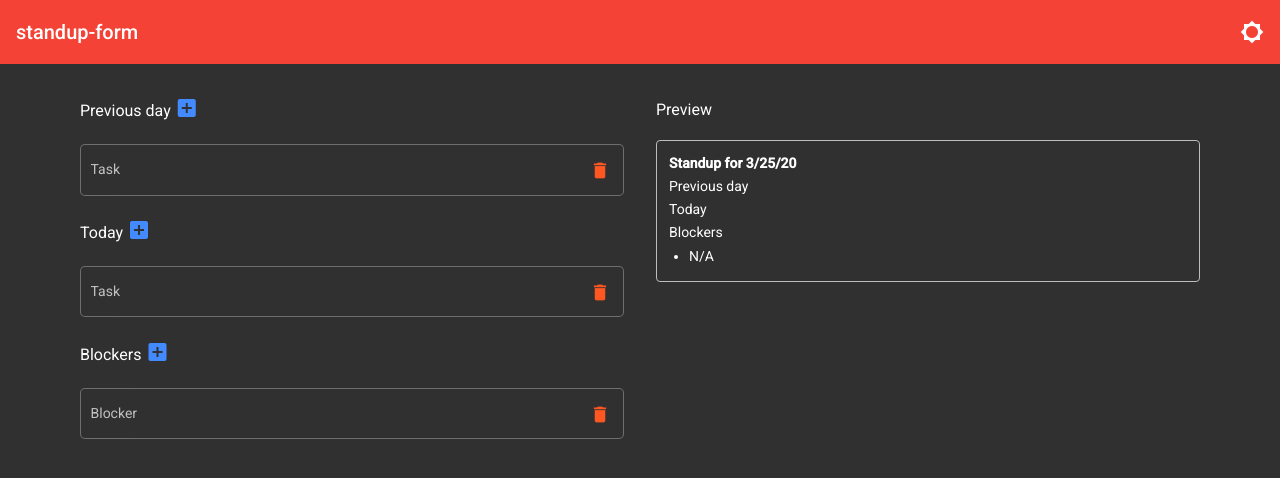
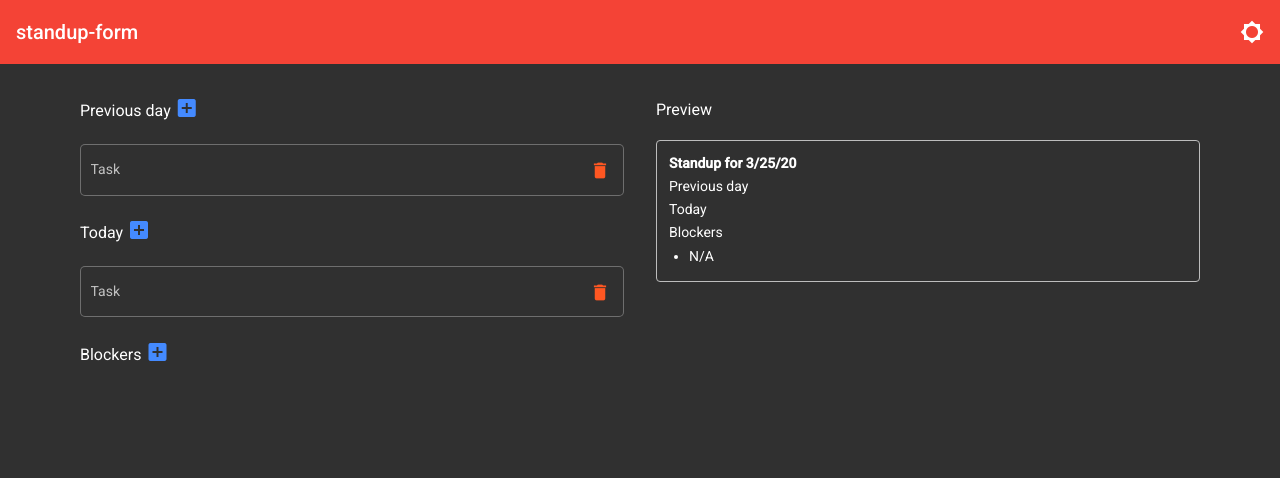
Before and after one commit to dickwyn/standup-form, an Angular app: page / in a window 1280 px wide. Shown: the top 478 px of the page. Built offline with nearby package versions, Linux system fonts and the light colour scheme.

Commit message:
(feat) Set blockers to empty by default

```diff
--- a/src/app/app.component.ts
+++ b/src/app/app.component.ts
@@ -15,7 +15,7 @@ export class AppComponent implements OnInit {
     this.standupForm = this.fb.group({
       previousChecklist: this.fb.array(['']),
       currentChecklist: this.fb.array(['']),
-      blockers: this.fb.array(['']),
+      blockers: this.fb.array([]),
     });
   }
 
```
